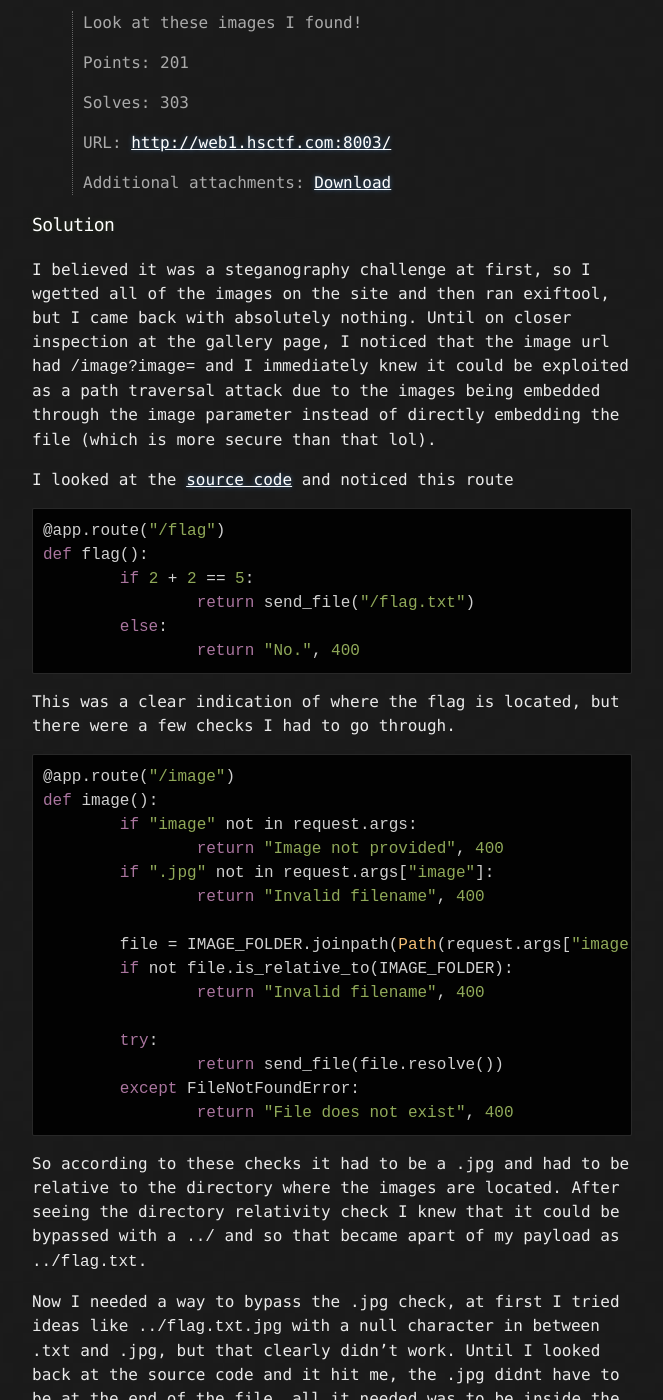
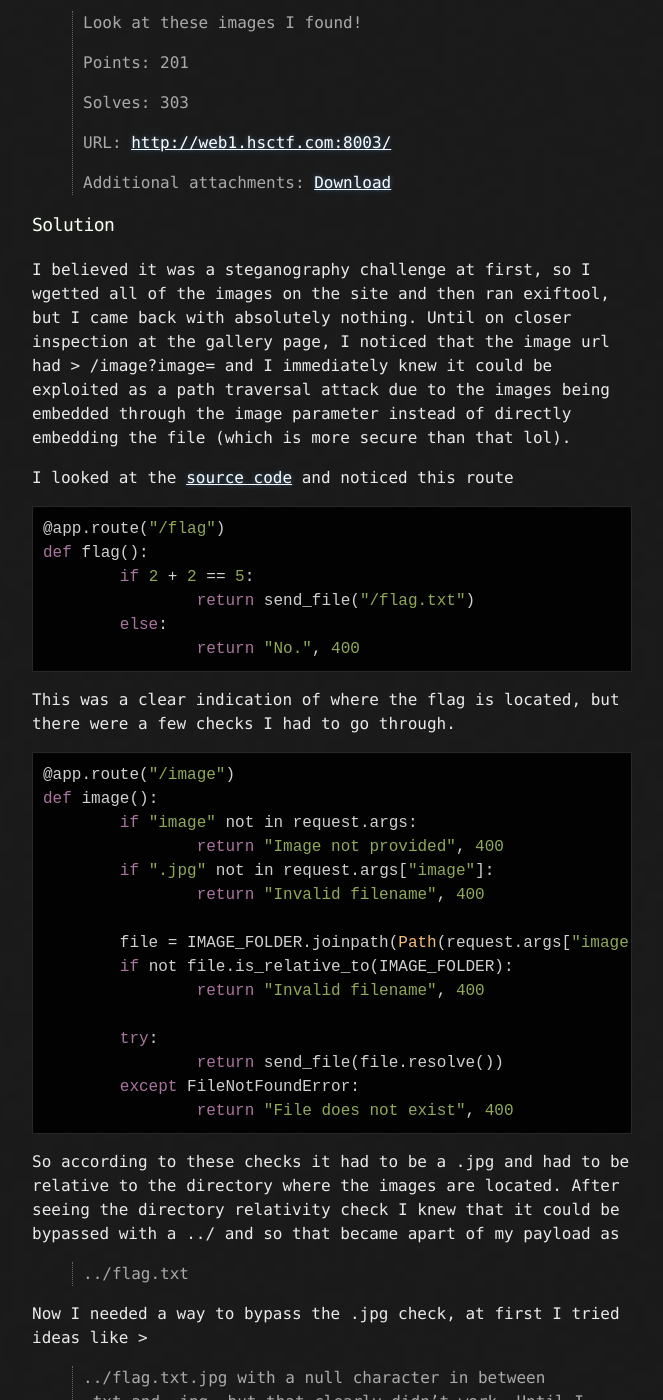
Before and after one commit to L1NCCTF/l1nc.github.io, a Jekyll site: the page built from _posts/2022-05-10-hsctf9-gallery.md, in a window 1280 px wide and 1400 px high, scrolled down 314 px. Shown: the whole window, without its empty margins (308-971 px from the left). Built offline with Jekyll 4.4.1, drawn with Linux system fonts in a browser that asks for light colours; some of the changed text lies outside the part shown.

Commit message:
Update 2022-05-10-hsctf9-gallery.md

````diff
--- a/_posts/2022-05-10-hsctf9-gallery.md
+++ b/_posts/2022-05-10-hsctf9-gallery.md
@@ -23,7 +23,7 @@ date: 2022-05-10
 
 ### Solution
 
-I believed it was a steganography challenge at first, so I wgetted all of the images on the site and then ran exiftool, but I came back with absolutely nothing. Until on closer inspection at the gallery page, I noticed that the image url had ```/image?image=``` and I immediately knew it could be exploited as a path traversal attack due to the images being embedded through the ``image`` parameter instead of directly embedding the file (which is more secure than that lol).
+I believed it was a steganography challenge at first, so I wgetted all of the images on the site and then ran exiftool, but I came back with absolutely nothing. Until on closer inspection at the gallery page, I noticed that the image url had > /image?image= and I immediately knew it could be exploited as a path traversal attack due to the images being embedded through the image parameter instead of directly embedding the file (which is more secure than that lol).
 
 I looked at the [source code](https://hsctf-9-resources.storage.googleapis.com/uploads/f6fb4242f208ee8229bac9fb310223ea685530b2d72582eec086a1988acdf26a/gallery.zip) and noticed this route
 
@@ -56,8 +56,13 @@ def image():
 		return "File does not exist", 400
 ```
 
-So according to these checks it had to be a .jpg and had to be relative to the directory where the images are located. After seeing the directory relativity check I knew that it could be bypassed with a ```../``` and so that became apart of my payload as ```../flag.txt```.
+So according to these checks it had to be a .jpg and had to be relative to the directory where the images are located. After seeing the directory relativity check I knew that it could be bypassed with a ../ and so that became apart of my payload as
+> ../flag.txt
 
-Now I needed a way to bypass the .jpg check, at first I tried ideas like ```../flag.txt.jpg``` with a null character in between .txt and .jpg, but that clearly didn't work. Until I looked back at the source code and it hit me, the .jpg didnt have to be at the end of the file, all it needed was to be inside the request parameter, so I crafted ``../.jpg/../flag.txt`` and voilà, I have the flag.
+Now I needed a way to bypass the .jpg check, at first I tried ideas like >
+> ../flag.txt.jpg
+with a null character in between .txt and .jpg, but that clearly didn't work. Until I looked back at the source code and it hit me, the .jpg didnt have to be at the end of the file, all it needed was to be inside the request parameter, so I crafted
+> ../.jpg/../flag.txt
+and voilà, I have the flag.
 
 <img src="/resources/2022/hsctf9/gallery/gallery_flag.png" width="600">
````
